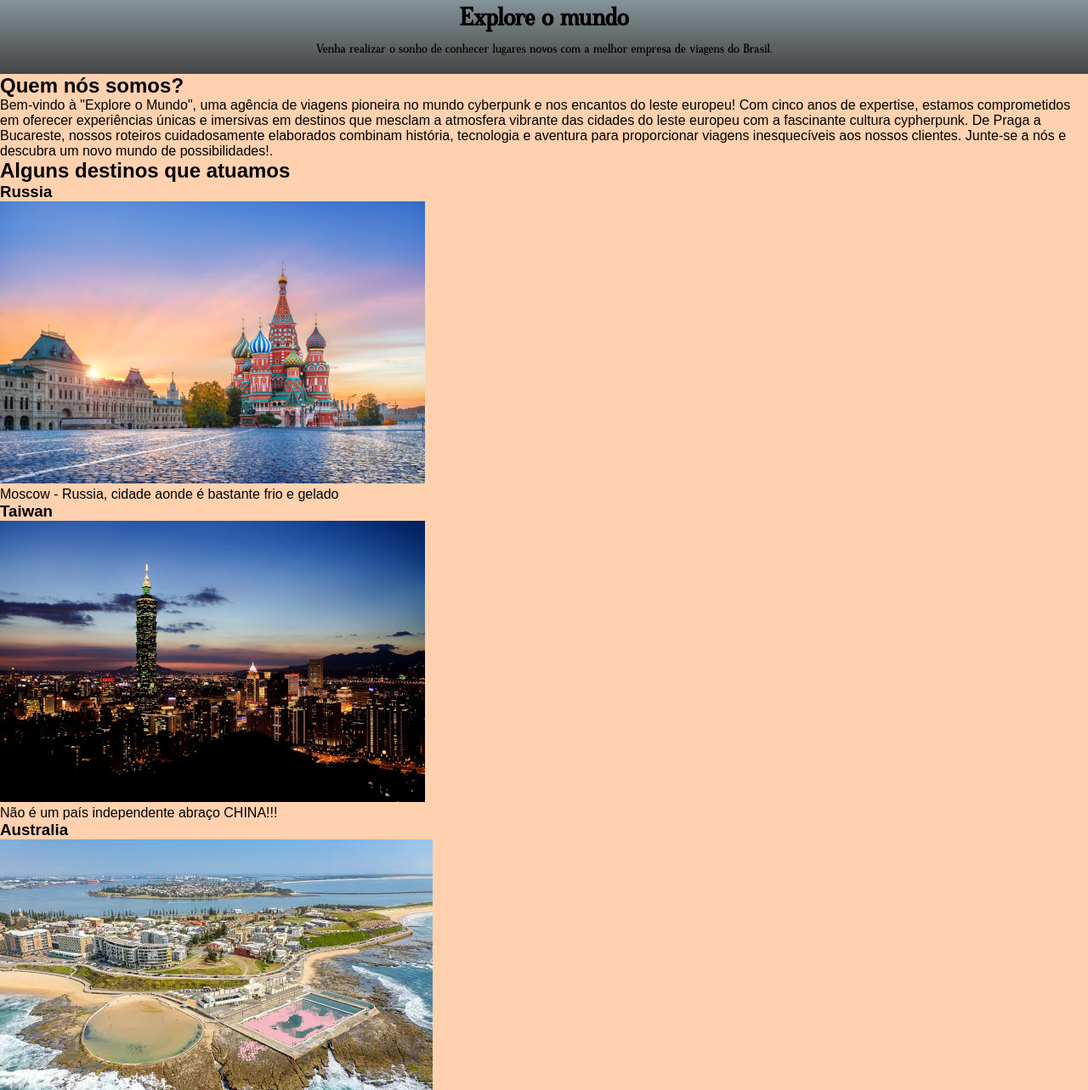
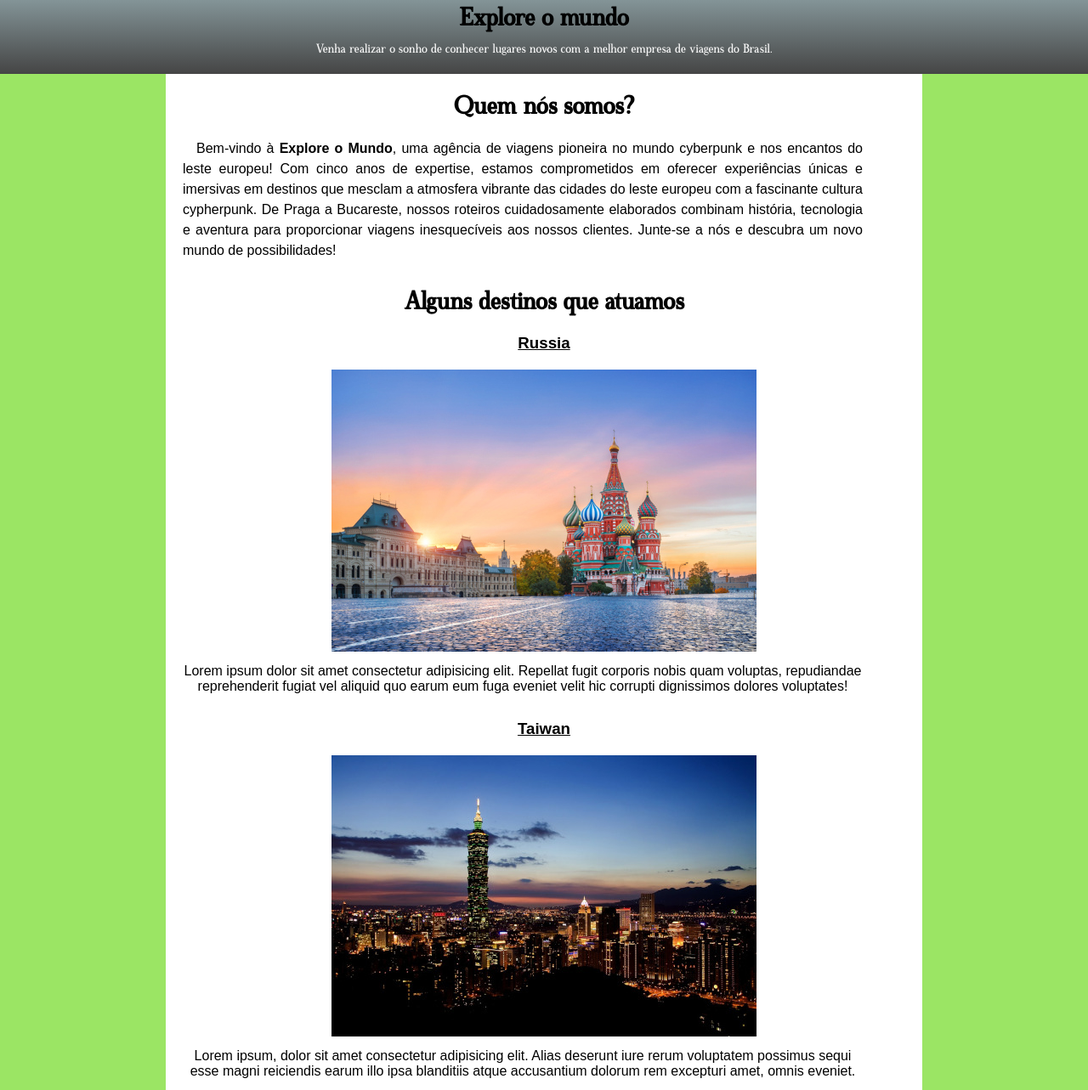
Before and after one commit to MuriloStuart/desafio-agencia-viagens, a plain HTML site: page index.html in a window 1280 px wide. Shown: the part 22-1305 px from the top of the page at 85% size. Drawn offline with Linux system fonts and the light colour scheme.

Commit message:
atualização

```diff
--- a/estilo/style.css
+++ b/estilo/style.css
@@ -1,11 +1,3 @@
-/*
-cores que pretendo usar
-9BE564
-D05353
-454545
-93A8AC
-FFC49B
- */
  @charset "UTF-8";
 
  @font-face {
@@ -32,7 +24,7 @@ FFC49B
  }
 
  body{
-   background-color: var(--cor5);
+   background-color: var(--cor1);
    font-family: var(--fonte-padrao);
  }
 
@@ -51,4 +43,42 @@ header{
 
  header > p{
    padding-bottom: 20px;
+   color: whitesmoke;
  }
+
+ main{
+  background-color: white;
+  margin: auto;
+  padding: 20px;
+  max-width: 850px;
+  min-width: 300px;
+  text-align: center;
+ }
+ main h2{
+  font-family: var(--fonte-viagem);
+  font-size: 2em;
+  font-weight: bolder;
+  margin-bottom: 20px;
+ }
+
+ main p{
+  text-align: center;
+  margin: 10px 0px;
+  padding: 0px 0px 10px 0px;
+  max-width: 800px;
+  min-width: 350px;
+ }
+
+ h3.paises{
+  text-align: center;
+  margin: 20px 0px;
+  font-weight: bolder;
+  text-decoration: underline;
+ }
+ p.intro{
+  text-align: justify;
+  text-indent: 1em;
+  margin: 20px 0px;
+  line-height: 1.5;
+  font-size: 1em;
+ }
--- a/index.html
+++ b/index.html
@@ -14,25 +14,38 @@
     <main>
         <article>
             <h2>Quem nós somos?</h2>
-            <p>Bem-vindo à "Explore o Mundo", uma agência de viagens pioneira no mundo cyberpunk e nos encantos do leste europeu! Com cinco anos de expertise, estamos comprometidos em oferecer experiências únicas e imersivas em destinos que mesclam a atmosfera vibrante das cidades do leste europeu com a fascinante cultura cypherpunk. De Praga a Bucareste, nossos roteiros cuidadosamente elaborados combinam história, tecnologia e aventura para proporcionar viagens inesquecíveis aos nossos clientes. Junte-se a nós e descubra um novo mundo de possibilidades!.</p>
+            <p class="intro">Bem-vindo à <strong>Explore o Mundo</strong>, uma agência de viagens pioneira no mundo cyberpunk e nos encantos do leste europeu! Com cinco anos de expertise, estamos comprometidos em oferecer experiências únicas e imersivas em destinos que mesclam a atmosfera vibrante das cidades do leste europeu com a fascinante cultura cypherpunk. De Praga a Bucareste, nossos roteiros cuidadosamente elaborados combinam história, tecnologia e aventura para proporcionar viagens inesquecíveis aos nossos clientes. Junte-se a nós e descubra um novo mundo de possibilidades!</p>
 
             <h2>Alguns destinos que atuamos</h2>
 
-            <h3>Russia</h3>
-            <img src="imagens/russia-moskow.jpg" alt="Russia Moscow">
-            <p>Moscow - Russia, cidade aonde é bastante frio e gelado</p>
+            <h3 class="paises">Russia</h3>
+            <picture>
+                <source media="(max-width: 550px)" srcset="imagens/russia-moskow-pq.jpg">
+                <img src="imagens/russia-moskow.jpg" alt="Russia Moscow">
+            </picture>
+            <p>
+                Lorem ipsum dolor sit amet consectetur adipisicing elit. Repellat fugit corporis nobis quam voluptas, repudiandae reprehenderit fugiat vel aliquid quo earum eum fuga eveniet velit hic corrupti dignissimos dolores voluptates!
+            </p>
 
-            <h3>Taiwan</h3>
-            <img src="imagens/taiwa-city.jpg" alt="Cidade de Taiwan">
-            <p>Não é um país independente abraço CHINA!!!</p>
+            <h3 class="paises">Taiwan</h3>
+            <picture>
+                <source media="(max-width: 550px)" srcset="imagens/taiwa-city-pq.jpg">
+                <img src="imagens/taiwa-city.jpg" alt="Cidade de Taiwan">
+            </picture>
+            <p>
+                Lorem ipsum, dolor sit amet consectetur adipisicing elit. Alias deserunt iure rerum voluptatem possimus sequi esse magni reiciendis earum illo ipsa blanditiis atque accusantium dolorum rem excepturi amet, omnis eveniet.
+            </p>
 
-            <h3>Australia</h3>
-            <img src="imagens/australia-newcastle.jpg" alt="Cidade de Newcastle, Australia">
-            <p>Eu fazia menor ideia que essa cidade existia mas estamos ai!</p>
+            <h3 class="paises">Australia</h3>
+            <picture>
+                <source media="(max-width: 550px)" srcset="imagens/australia-newcastle-pq.jpg">
+                <img src="imagens/australia-newcastle.jpg" alt="Cidade de Newcastle, Australia">
+            </picture>
+            <p>Lorem ipsum dolor sit amet consectetur adipisicing elit. Voluptatibus veritatis, fugiat impedit molestias debitis quas magnam quasi. Atque, cumque, officiis aliquid repudiandae architecto autem temporibus quidem nemo quisquam quasi sit.</p>
 
             <nav>
-                <a href="#">Acesse aqui todos os destinos</a>
-                <a href="#">Deixe seu Contato</a>
+                <a href="destinos.html">Acesse aqui todos os destinos</a>
+                <a href="contato.html">Deixe seu Contato</a>
             </nav>
 
         </article>
```
Also changed, not shown: contato.html (added, +11 -0 lines), destinos.html (added, +11 -0 lines), imagens/australia-newcastle-pq.jpg (added), imagens/russia-moskow-pq.jpg (added), imagens/taiwa-city-pq.jpg (added).
